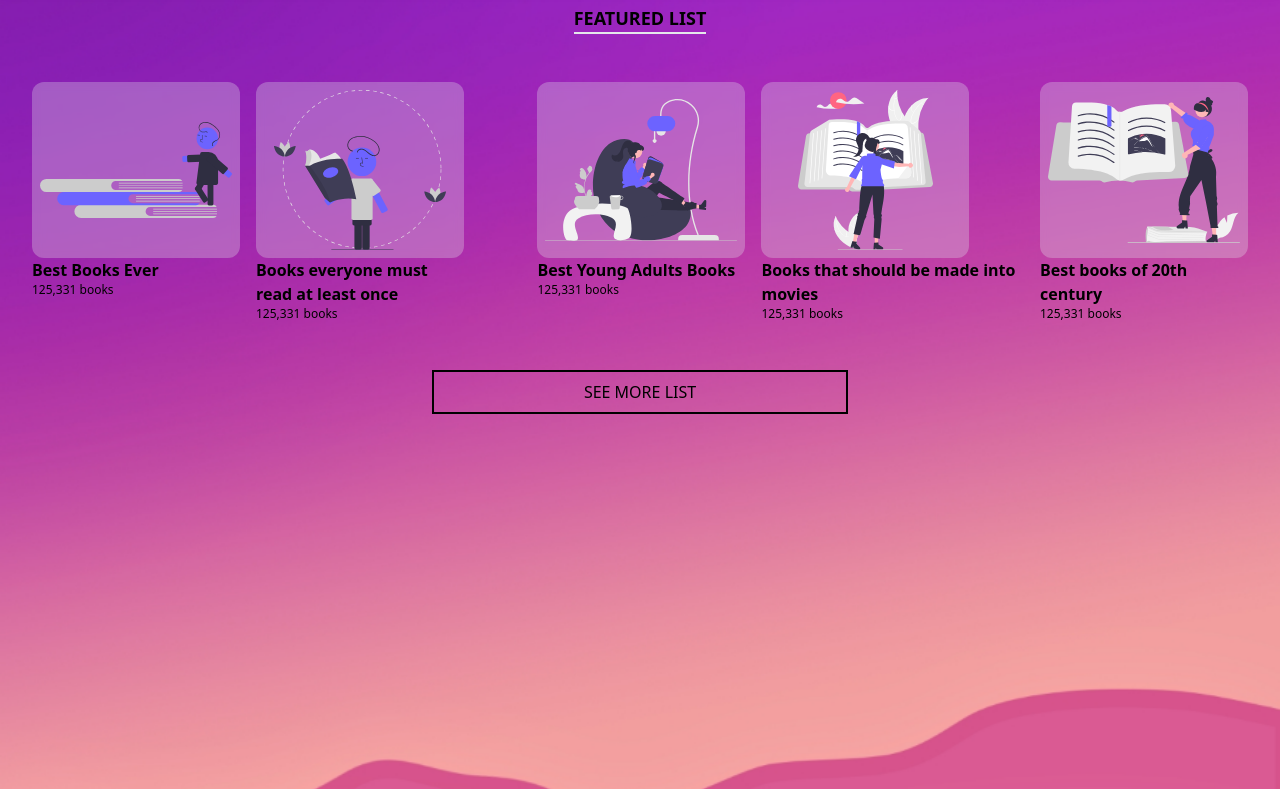
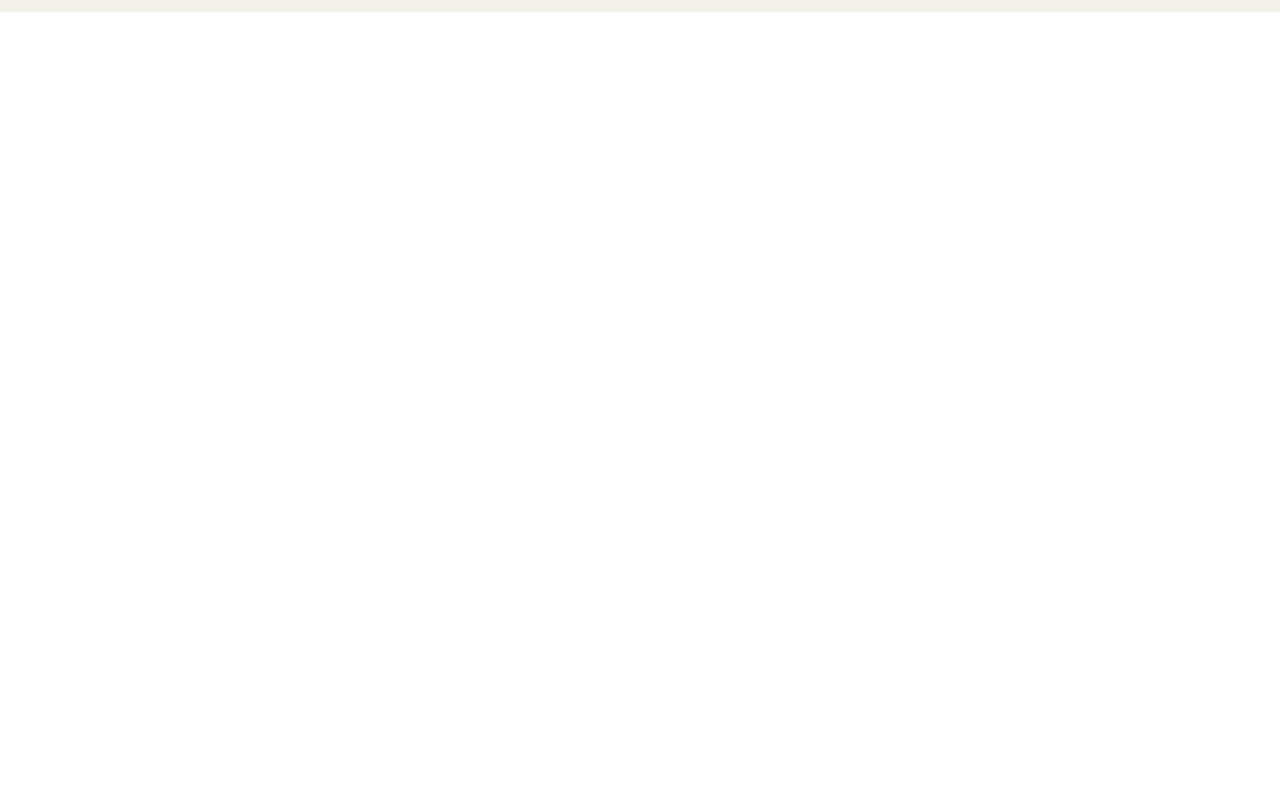
Before and after one commit to Honey-Sharma-git/Responsive, a website: page build/index.html in a window 1280 px wide. Shown: the part 52-841 px from the top of the page. After the commit the page ends 800 px from the top, so only its background shows below. Drawn offline with nearby package versions, Linux system fonts and the light colour scheme.

Commit message:
Removed previous main section

```diff
--- a/build/index.html
+++ b/build/index.html
@@ -52,107 +52,7 @@
         ></ion-icon>
       </button>
     </header>
-    <main
-      class="min-h-[200vh] mt-12 sm:mt-10 p-4 bg-[url('/build/Images/backdrop-6.jpg')] bg-cover bg-no-repeat"
-    >
-      <article class="flex flex-col items-center justify-between gap-8">
-        <h2 class="border-b-2 text-lg font-bold">FEATURED LIST</h2>
-        <section
-          class="flex flex-row sm:gap-4 gap-8 p-4 w-96 sm:w-full sm:overflow-hidden overflow-x-scroll overflow-y-hidden"
-        >
-          <!-- Best books ever tile -->
-          <article>
-            <a href="">
-              <figure
-                class="bg-gray-200/30 h-44 w-52 rounded-xl backdrop-blur-sm grid place-content-center p-2"
-              >
-                <img
-                  src="/build/Images/best-books-ever.svg"
-                  alt="Best books ever"
-                  loading="lazy"
-                />
-              </figure>
-              <h3 class="font-bold">Best Books Ever</h3>
-              <p class="text-xs text-black">125,331 books</p>
-            </a>
-          </article>
-          <!-- books that everyone should read at least once -->
-          <article>
-            <a href="">
-              <figure
-                class="bg-gray-200/30 h-44 w-52 rounded-xl backdrop-blur-sm grid place-content-center p-2"
-              >
-                <img
-                  class="overflow-hidden block w-full h-full"
-                  src="/build/Images/books-that-everyone-should-read-at-least-once.svg"
-                  alt="Books that everyone should read at least once"
-                  loading="lazy"
-                />
-              </figure>
-              <h3 class="font-bold">
-                Books everyone must
-                <span class="whitespace-nowrap">read at least once</span>
-              </h3>
-              <p class="text-xs text-black">125,331 books</p>
-            </a>
-          </article>
-          <!-- best young adults books -->
-          <article>
-            <a href="">
-              <figure
-                class="bg-gray-200/30 h-44 w-52 rounded-xl backdrop-blur-sm grid place-content-center p-2"
-              >
-                <img
-                  src="/build/Images/best-young-adult-books.svg"
-                  alt="Best Young Adults Books"
-                  loading="lazy"
-                />
-              </figure>
-              <h3 class="font-bold">Best Young Adults Books</h3>
-              <p class="text-xs text-black">125,331 books</p>
-            </a>
-          </article>
-          <!-- Books that should be made into movies -->
-          <article>
-            <a href="">
-              <figure
-                class="bg-gray-200/30 h-44 w-52 rounded-xl backdrop-blur-sm grid place-content-center p-2"
-              >
-                <img
-                  class="overflow-hidden block w-full h-full"
-                  src="/build/Images/books-that-should-be-made-into-movies.svg"
-                  alt="Books that should be made into movies"
-                  loading="lazy"
-                />
-              </figure>
-              <h3 class="font-bold">Books that should be made into movies</h3>
-              <p class="text-xs text-black">125,331 books</p>
-            </a>
-          </article>
-          <!-- Best book of 20th century -->
-          <article>
-            <a href="">
-              <figure
-                class="bg-gray-200/30 h-44 w-52 rounded-xl backdrop-blur-sm grid place-content-center p-2"
-              >
-                <img
-                  src="/build/Images/best-books-of-the-20th-century.svg"
-                  alt="Best books of 20th century"
-                  loading="lazy"
-                />
-              </figure>
-              <h3 class="font-bold">Best books of 20th century</h3>
-              <p class="text-xs text-black">125,331 books</p>
-            </a>
-          </article>
-        </section>
-        <button
-          class="flex flex-row justify-center border-2 sm:w-1/3 border-black w-full p-2"
-        >
-          SEE MORE LIST
-        </button>
-      </article>
-    </main>
+    <main></main>
     <!--  FOOTER SECTION -->
     <footer
       class="bg-[#f4f1ea] p-2 px-1 flex flex-row justify-between text-l fixed sm:static bottom-0 w-full text-black"
```
